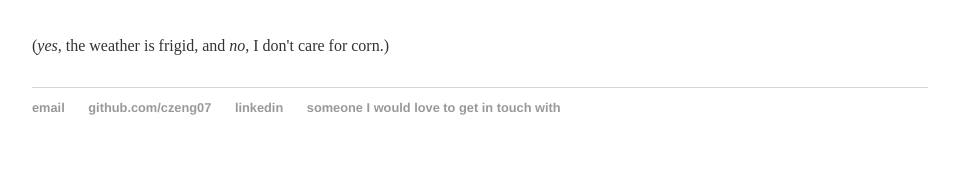
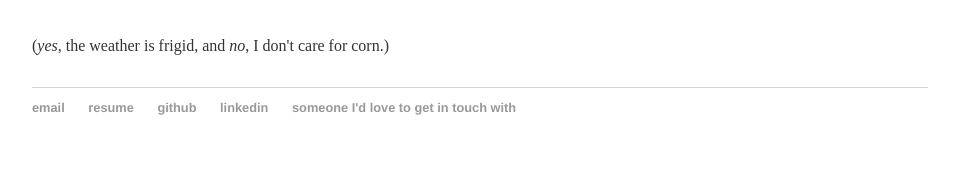
Before and after one commit to czeng07/czeng07.github.io, a Jekyll site: the page built from index.html, in a window 1280 px wide. Shown: the part 837-1009 px from the top of the page, without its empty margins (160-1119 px from the left). Built offline with Jekyll 4.4.1, drawn with Linux system fonts in a browser that asks for light colours.

Commit message:
Update default.html

```diff
--- a/_layouts/default.html
+++ b/_layouts/default.html
@@ -22,9 +22,10 @@
 			<footer>
 	    		<ul>
 	        		<li><a href="mailto:czeng07@gmail.com">email</a></li>
-	        		<li><a href="https://github.com/czeng07">github.com/czeng07</a></li>
+				<li><a href="https://drive.google.com/file/d/0B1M2IgNEPuxiUldRamRpNXJhdG8/view?usp=sharing">resume</a></li>
+	        		<li><a href="https://github.com/czeng07">github</a></li>
 				<li><a href="https://www.linkedin.com/in/caren-z-679293a5?trk=nav_responsive_tab_profile_pic">linkedin</a></li>
-				<li><a href="http://facebook.com/profile.php?=73322363">someone I would love to get in touch with</a></li>
+				<li><a href="http://facebook.com/profile.php?=73322363">someone I'd love to get in touch with</a></li>
 				</ul>
 			</footer>
 		</body>
```
